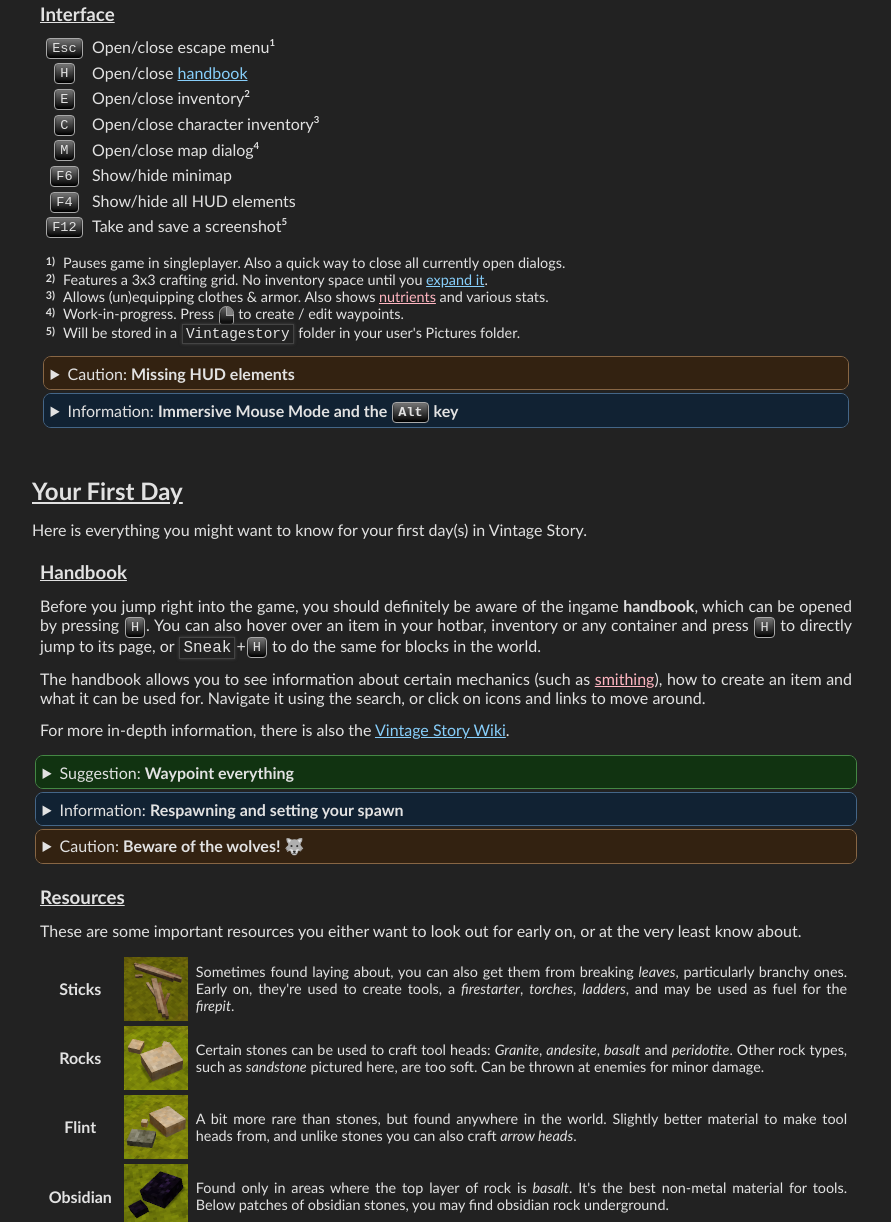
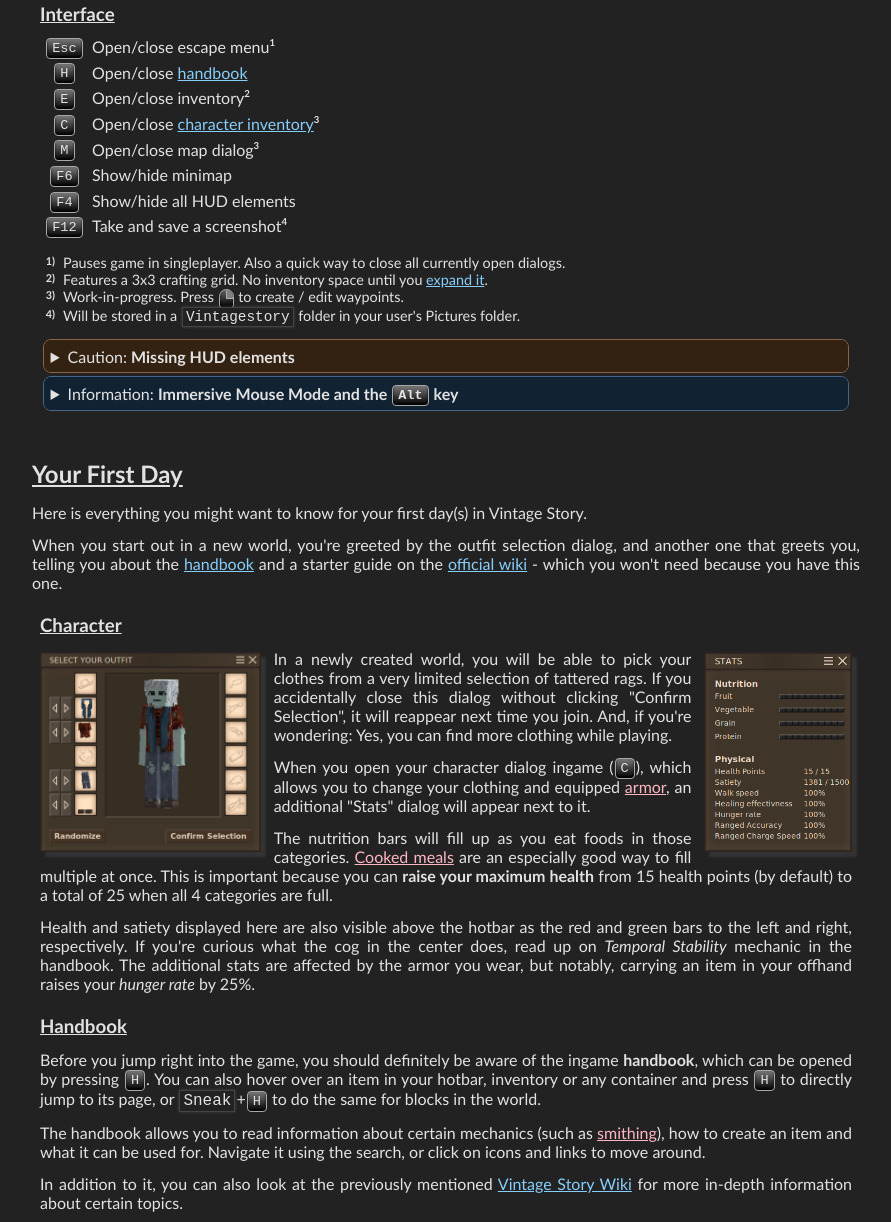
Before and after one commit to copygirl/vintagestory-guide, a plain HTML site: page index.html in a window 1280 px wide. Shown: the part 1026-2248 px from the top of the page, without its empty margins (284-1175 px from the left). Drawn offline with Linux system fonts and the light colour scheme.

Commit message:
Add section on character and stats dialogs

```diff
--- a/index.html
+++ b/index.html
@@ -21,6 +21,7 @@
         <li>
           <a href="#First_Day">Your First Day</a>
           <ul>
+            <li><a href="#Character">Character</a></li>
             <li><a href="#Handbook">Handbook</a></li>
             <li><a href="#Resources">Resources</a></li>
             <li><a href="#Knapping">Knapping</a></li>
@@ -97,18 +98,17 @@
             <tr><td><span class="key">Esc</span></td><td>Open/close escape menu<span class="more">1</span></td></tr>
             <tr><td><span class="key">H</span></td><td>Open/close <a href="#Handbook">handbook</a></td></tr>
             <tr><td><span class="key">E</span></td><td>Open/close inventory<span class="more">2</span></td></tr>
-            <tr><td><span class="key">C</span></td><td>Open/close character inventory<span class="more">3</span></td></tr>
-            <tr><td><span class="key">M</span></td><td>Open/close map dialog<span class="more">4</span></td></tr>
+            <tr><td><span class="key">C</span></td><td>Open/close <a href="#Character">character inventory</a><span class="more">3</span></td></tr>
+            <tr><td><span class="key">M</span></td><td>Open/close map dialog<span class="more">3</span></td></tr>
             <tr><td><span class="key">F6</span></td><td>Show/hide minimap</td></tr>
             <tr><td><span class="key">F4</span></td><td>Show/hide all HUD elements</td></tr>
-            <tr><td><span class="key">F12</span></td><td>Take and save a screenshot<span class="more">5</span></td></tr>
+            <tr><td><span class="key">F12</span></td><td>Take and save a screenshot<span class="more">4</span></td></tr>
           </table>
           <footer>
             <div><span class="more">1)</span> Pauses game in singleplayer. Also a quick way to close all currently open dialogs.</div>
             <div><span class="more">2)</span> Features a 3x3 crafting grid. No inventory space until you <a href="#Inventory">expand it</a>.</div>
-            <div><span class="more">3)</span> Allows (un)equipping clothes &amp; armor. Also shows <a href="#Cooking" class="missing">nutrients</a> and various stats.</div>
-            <div><span class="more">4)</span> Work-in-progress. Press <span class="mouse right"><span></span></span> to create / edit waypoints.</div>
-            <div><span class="more">5)</span> Will be stored in a <span class="code">Vintagestory</span> folder in your user's Pictures folder.</div>
+            <div><span class="more">3)</span> Work-in-progress. Press <span class="mouse right"><span></span></span> to create / edit waypoints.</div>
+            <div><span class="more">4)</span> Will be stored in a <span class="code">Vintagestory</span> folder in your user's Pictures folder.</div>
           </footer>
 
           <details class="warn">
@@ -132,16 +132,33 @@
         <h2 id="First_Day">Your First Day</h2>
         <div>
           Here is everything you might want to know for your first day(s) in Vintage Story.
+          <p>
+          When you start out in a new world, you're greeted by the outfit selection dialog, and another one that greets you, telling you about the <a href="Handbook">handbook</a> and a starter guide on the <a href="https://wiki.vintagestory.at/">official wiki</a> - which you won't need because you have this one.
         </div>
+
+        <section>
+          <h3 id="Character">Character</h3>
+          <div>
+            <img src="images/character_outfit.png" class="float-left" style="height: 12.5em;">
+            <img src="images/character_stats.png" class="float-right" style="height: 12.5em;">
+            In a newly created world, you will be able to pick your clothes from a very limited selection of tattered rags. If you accidentally close this dialog without clicking "Confirm Selection", it will reappear next time you join. And, if you're wondering: Yes, you can find more clothing while playing.
+            <p>
+            When you open your character dialog ingame (<span class="key">C</span>), which allows you to change your clothing and equipped <a href="#Armor" class="missing">armor</a>, an additional "Stats" dialog will appear next to it.
+            <p>
+            The nutrition bars will fill up as you eat foods in those categories. <a href="#Cooking" class="missing">Cooked meals</a> are an especially good way to fill multiple at once. This is important because you can <b>raise your maximum health</b> from 15 health points (by default) to a total of 25 when all 4 categories are full.
+            <p>
+            Health and satiety displayed here are also visible above the hotbar as the red and green bars to the left and right, respectively. If you're curious what the cog in the center does, read up on <i>Temporal Stability</i> mechanic in the handbook. The additional stats are affected by the <a href="#Armor" class="missing"></a>armor</a> you wear, but notably, carrying an item in your offhand raises your <i>hunger rate</i> by 25%.
+          </div>
+        </section>
 
         <section>
           <h3 id="Handbook">Handbook</h3>
           <div>
             Before you jump right into the game, you should definitely be aware of the ingame <b>handbook</b>, which can be opened by pressing <span class="key">H</span>. You can also hover over an item in your hotbar, inventory or any container and press <span class="key">H</span> to directly jump to its page, or <span class="code">Sneak</span>+<span class="key">H</span> to do the same for blocks in the world.
             <p>
-            The handbook allows you to see information about certain mechanics (such as <a href="#Smithing" class="missing">smithing</a>), how to create an item and what it can be used for. Navigate it using the search, or click on icons and links to move around.
+            The handbook allows you to read information about certain mechanics (such as <a href="#Smithing" class="missing">smithing</a>), how to create an item and what it can be used for. Navigate it using the search, or click on icons and links to move around.
             <p>
-            For more in-depth information, there is also the <a href="https://wiki.vintagestory.at/">Vintage Story Wiki</a>.
+            In addition to it, you can also look at the previously mentioned <a href="https://wiki.vintagestory.at/">Vintage Story Wiki</a> for more in-depth information about certain topics.
           </div>
         </section>
 
```
Also changed, not shown: images/character_outfit.png (added), images/character_stats.png (added).
